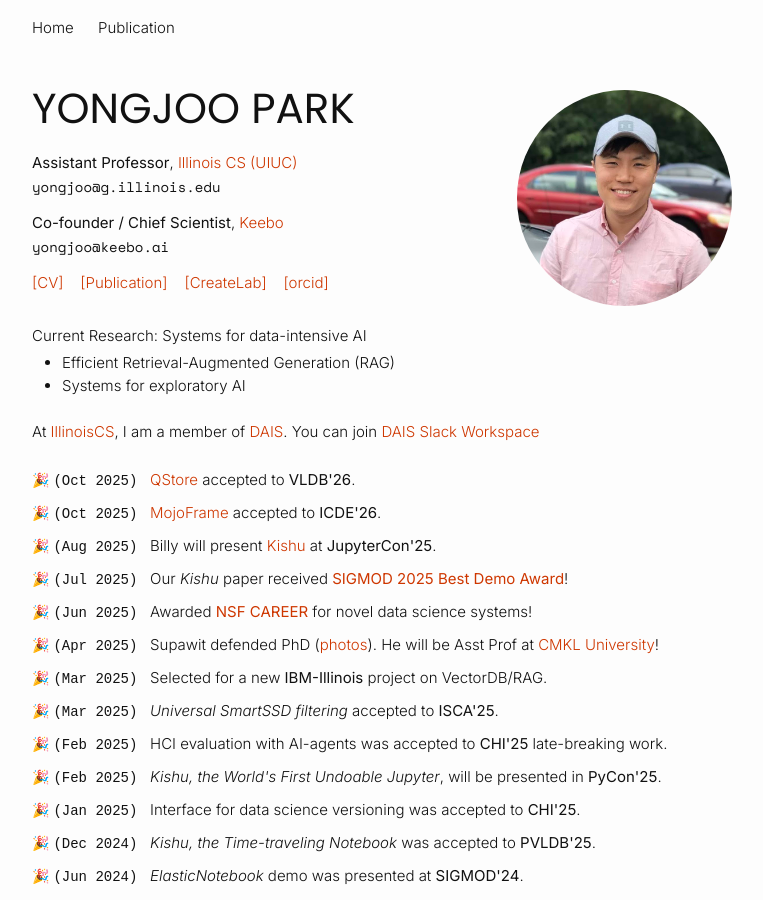
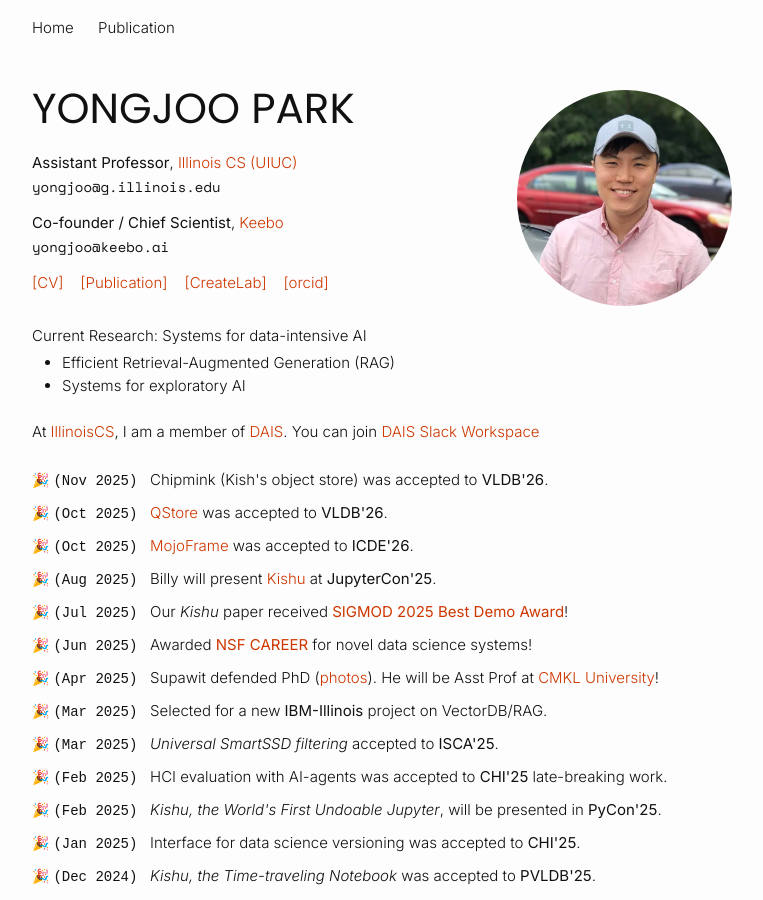
Before and after one commit to pyongjoo/pyongjoo.github.io, a Jekyll site: the page built from index.html, in a window 1280 px wide and 900 px high. Shown: the whole window, without its empty margins (218-981 px from the left). Built offline with Jekyll 4.4.1, drawn with Linux system fonts in a browser that asks for light colours.

Commit message:
Added Chipmink

```diff
--- a/index.html
+++ b/index.html
@@ -52,8 +52,9 @@
 	<div class="row news-block">
 	    <div class="col-md-12 col-lg-12">
 		<!-- <p>I wrote <a href="https://www.reddit.com/r/UIUC/comments/10sa5uj/avoid_using_illinoisedu_email_for_important/">this Reddit post</a> regarding the university email issue. </p> -->
-        <p><span class="news-heading">🎉 <span style="font-family: monospace;">(Oct 2025)</span></span> &nbsp; <a href="https://arxiv.org/abs/2505.04081">QStore</a> accepted to <b>VLDB'26</b>.</p>
-        <p><span class="news-heading">🎉 <span style="font-family: monospace;">(Oct 2025)</span></span> &nbsp; <a href="https://arxiv.org/abs/2505.04080">MojoFrame</a> accepted to <b>ICDE'26</b>.</p>
+        <p><span class="news-heading">🎉 <span style="font-family: monospace;">(Nov 2025)</span></span> &nbsp; Chipmink (Kish's object store) was accepted to <b>VLDB'26</b>.</p>
+		<p><span class="news-heading">🎉 <span style="font-family: monospace;">(Oct 2025)</span></span> &nbsp; <a href="https://arxiv.org/abs/2505.04081">QStore</a> was accepted to <b>VLDB'26</b>.</p>
+        <p><span class="news-heading">🎉 <span style="font-family: monospace;">(Oct 2025)</span></span> &nbsp; <a href="https://arxiv.org/abs/2505.04080">MojoFrame</a> was accepted to <b>ICDE'26</b>.</p>
         <p><span class="news-heading">🎉 <span style="font-family: monospace;">(Aug 2025)</span></span> &nbsp; Billy will present <a href="https://jupytercon2025.sched.com/event/28H5C/worlds-first-undoable-notebook-billy-li-university-of-illinois-urbana-champaign">Kishu</a> at <b>JupyterCon'25</b>.</p>
         <p><span class="news-heading">🎉 <span style="font-family: monospace;">(Jul 2025)</span></span> &nbsp; Our <i>Kishu</i> paper received <b><a href="https://2025.sigmod.org/sigmod_awards.shtml">SIGMOD 2025 Best Demo Award</a></b>!</p>
         <p><span class="news-heading">🎉 <span style="font-family: monospace;">(Jun 2025)</span></span> &nbsp; Awarded <a href="https://www.nsf.gov/awardsearch/show-award?AWD_ID=2440498"><b>NSF CAREER</b></a> for novel data science systems!</p>
```
Also changed, not shown: publication.md (+3 -0 lines).
